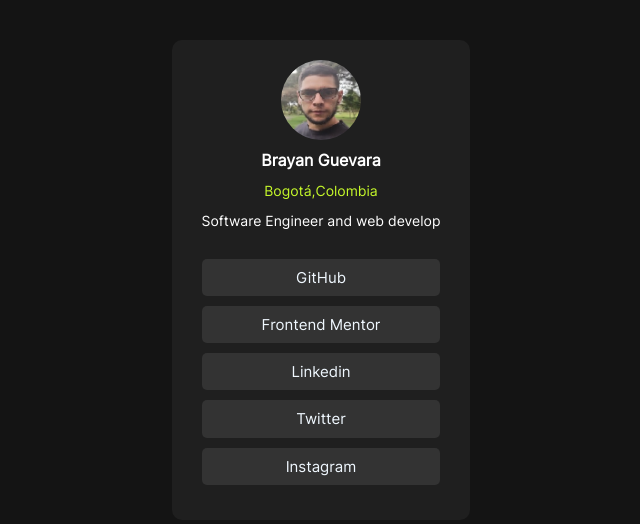
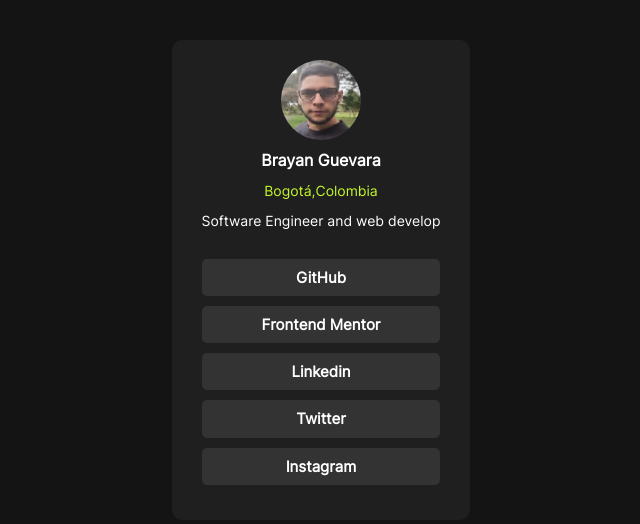
Before and after one commit to briankrou/social-links-profile, a plain HTML site: page index.html in a window 1280 px wide. Shown: the part 120-644 px from the top of the page, without its empty margins (319-959 px from the left). Drawn offline with Linux system fonts and the light colour scheme; files whose address does not match are found by name.

Commit message:
ajuste final

```diff
--- a/index.html
+++ b/index.html
@@ -14,30 +14,28 @@
     <link rel="stylesheet" type="text/css" href="./normalize.css" />
     <link rel="stylesheet" type="text/css" href="./styles.css" />
     <title>Frontend Mentor | Social links profile</title>
-
   </head>
   <body>
-
     <main>
-
       <div class="card">
-          <div class="card-image">
-
-          </div>
+        <div class="card-image"></div>
         <div>
           <h1 class="card-title">Brayan Guevara</h1>
           <p class="card-from">Bogotá,Colombia</p>
           <p class="card-job">Software Engineer and web develop</p>
         </div>
         <ul class="social-media">
-            <a href="https://github.com/briankrou"> GitHub</a>
-            <a href="#https://www.frontendmentor.io/profile/briankrou"> Frontend Mentor</a>
-            <a href="#"> Linkedin</a>
-            <a href="#"> Twitter</a>
-            <a href="#"> Instagram</a>
+          <li><a href="https://github.com/briankrou"> GitHub</a></li>
+          <li>
+            <a href="#https://www.frontendmentor.io/profile/briankrou">
+              Frontend Mentor</a
+            >
+          </li>
+          <li><a href="#"> Linkedin</a></li>
+          <li><a href="#"> Twitter</a></li>
+          <li><a href="#"> Instagram</a></li>
         </ul>
       </div>
     </main>
-
   </body>
 </html>
--- a/styles.css
+++ b/styles.css
@@ -17,7 +17,6 @@
 ::before,
 ::after {
   margin: 0;
-
 }
 html,
 body {
@@ -26,12 +25,11 @@ body {
   padding: 0;
   font-family: "paragraph"; /* Usa el nombre definido en @font-face */
   margin: 0;
-
 }
-ul{
+ul {
   list-style: none;
 }
-ul a{
+ul a {
   text-decoration: none;
 }
 
@@ -72,34 +70,34 @@ main {
   padding: 0;
   display: flex;
   flex-direction: column;
-  gap:10px;
+  gap: 10px;
 }
 
 .social-media li {
   background-color: var(--color-green-700);
-    padding: 5px;
-
-}
-
-.social-media a {
+  padding: 10px;
   border-radius: 5px;
   -webkit-border-radius: 5px;
   -moz-border-radius: 5px;
   -ms-border-radius: 5px;
   -o-border-radius: 5px;
-    color: aliceblue;
-    padding: 10px;
-      background: var(--color-green-700);
+  cursor: pointer;
+
 }
 
+
+
 .social-media li:hover {
+  background: var(--color-green);
+}
+.social-media a {
+  color: white;
+  font-weight: 900;
+}
+.social-media li:hover a {
+  color: #000;
+}
 
-  color: var(--color-green-900);
-}
-.social-media a:hover {
-    background: var(--color-green);
-    color: black;
-}
 .card-title {
   font-size: 16px;
 }
```
Lines whose indentation alone changed are shown as unchanged.
